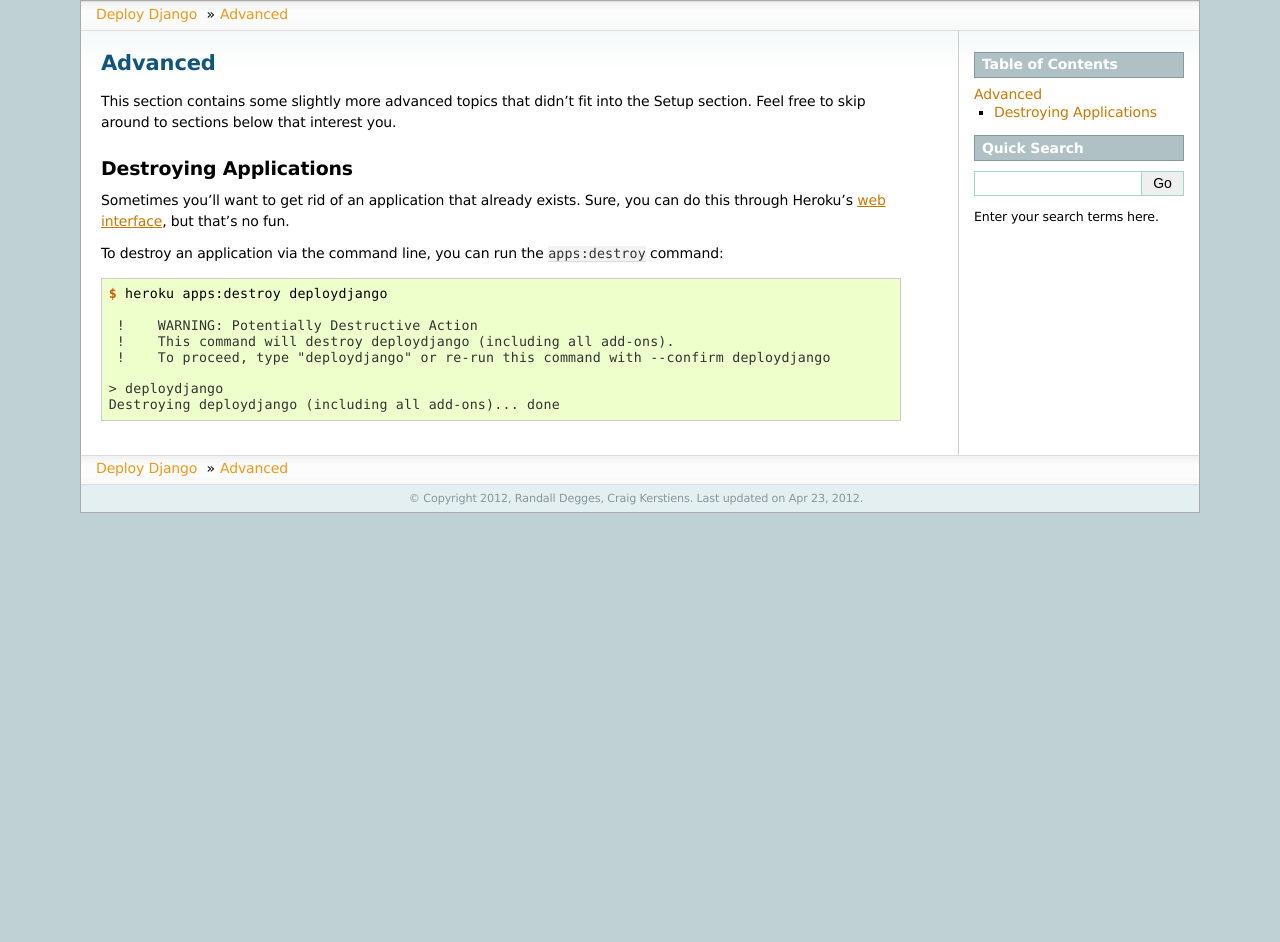
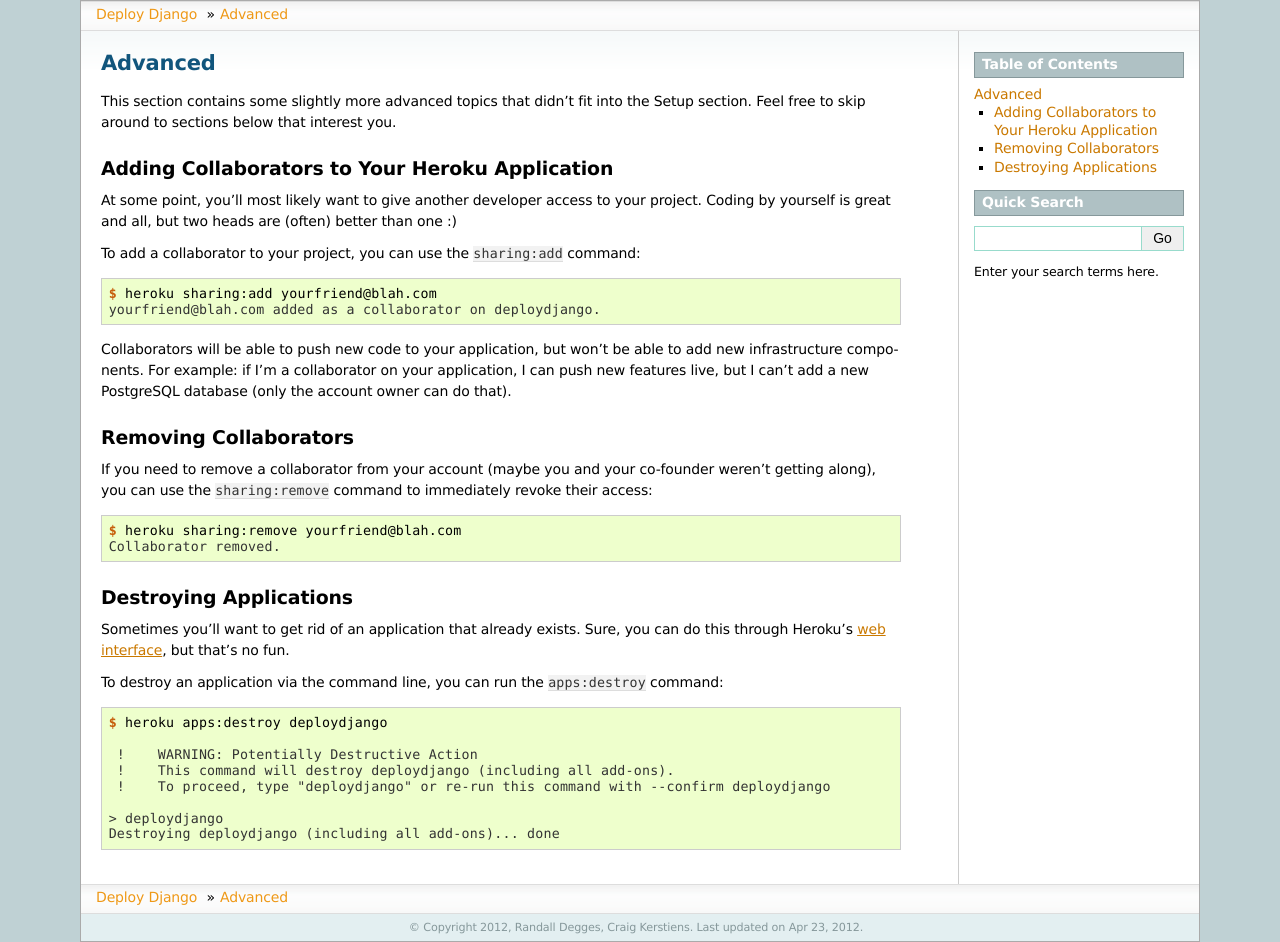
Before and after one commit to perryyo/deploydjango.com, a Sphinx documentation site: the page built from source/heroku/advanced.rst, in a window 1280 px wide. Built offline with Sphinx 7.4.7, drawn with Linux system fonts in a browser that asks for light colours; before the commit the page ends 900 px from its top, so only the background shows below that.

Commit message:
Adding a section on adding and removing collaborators.

```diff
--- a/source/heroku/advanced.rst
+++ b/source/heroku/advanced.rst
@@ -3,6 +3,39 @@
 
 This section contains some slightly more advanced topics that didn't fit into
 the Setup section. Feel free to skip around to sections below that interest you.
+
+
+Adding Collaborators to Your Heroku Application
+***********************************************
+
+At some point, you'll most likely want to give another developer access to your
+project. Coding by yourself is great and all, but two heads are (often) better
+than one :)
+
+To add a collaborator to your project, you can use the ``sharing:add`` command:
+
+.. code-block:: console
+
+    $ heroku sharing:add yourfriend@blah.com
+    yourfriend@blah.com added as a collaborator on deploydjango.
+
+Collaborators will be able to push new code to your application, but won't be
+able to add new infrastructure components. For example: if I'm a collaborator
+on your application, I can push new features live, but I can't add a new
+PostgreSQL database (only the account owner can do that).
+
+
+Removing Collaborators
+**********************
+
+If you need to remove a collaborator from your account (maybe you and your
+co-founder weren't getting along), you can use the ``sharing:remove`` command
+to immediately revoke their access:
+
+.. code-block:: console
+
+    $ heroku sharing:remove yourfriend@blah.com
+    Collaborator removed.
 
 
 Destroying Applications
```
